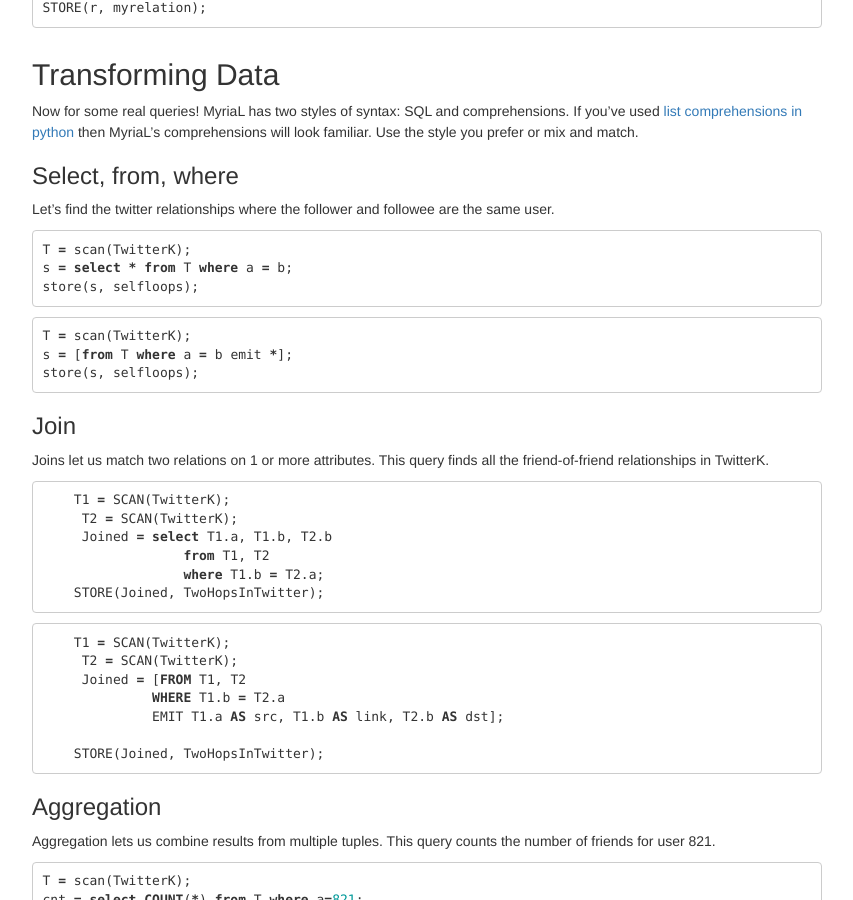
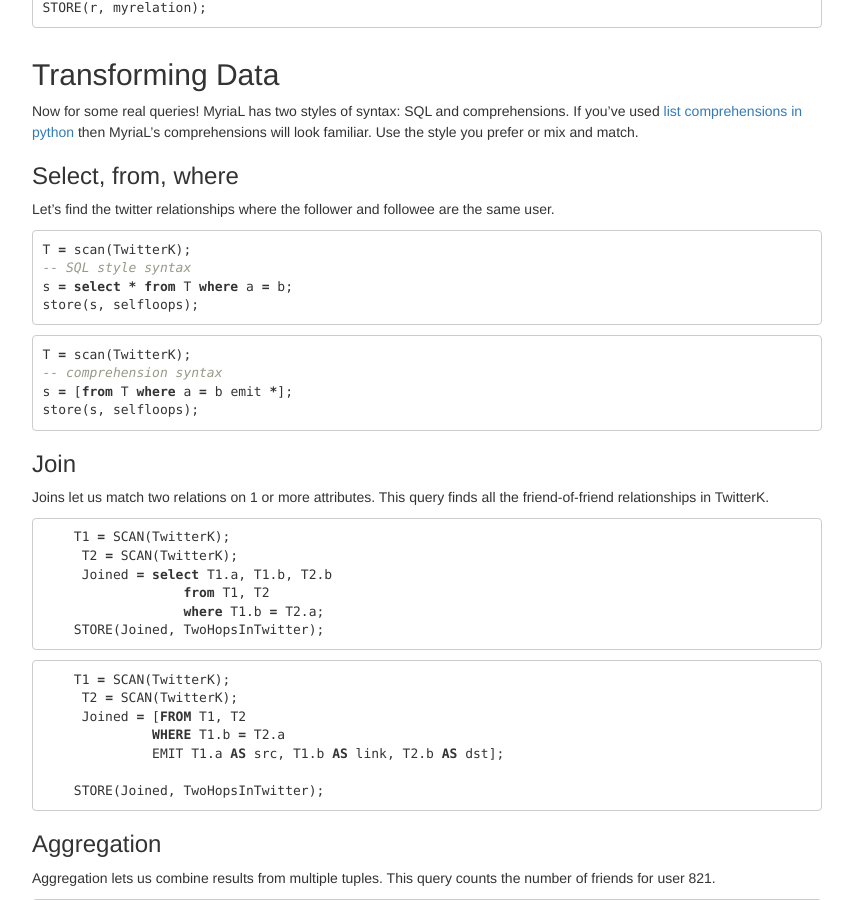
Before and after one commit to uwescience/myria-website, a Jekyll site: the page built from docs/myrial.md, in a window 1280 px wide and 900 px high, scrolled down 1280 px. Shown: the whole window, without its empty margins (213-1066 px from the left). Built offline with Jekyll 4.4.1, drawn with Linux system fonts in a browser that asks for light colours; nearby versions of some CDN libraries; Markdown is read by kramdown in place of the engine named in the settings.

Commit message:
comments

````diff
--- a/docs/myrial.md
+++ b/docs/myrial.md
@@ -74,12 +74,14 @@ Let's find the twitter relationships where the follower and followee are the sam
 
 ```sql
 T = scan(TwitterK);
+-- SQL style syntax
 s = select * from T where a = b;
 store(s, selfloops);
 ```
 
 ```sql
 T = scan(TwitterK);
+-- comprehension syntax
 s = [from T where a = b emit *];
 store(s, selfloops);
 ```
````
